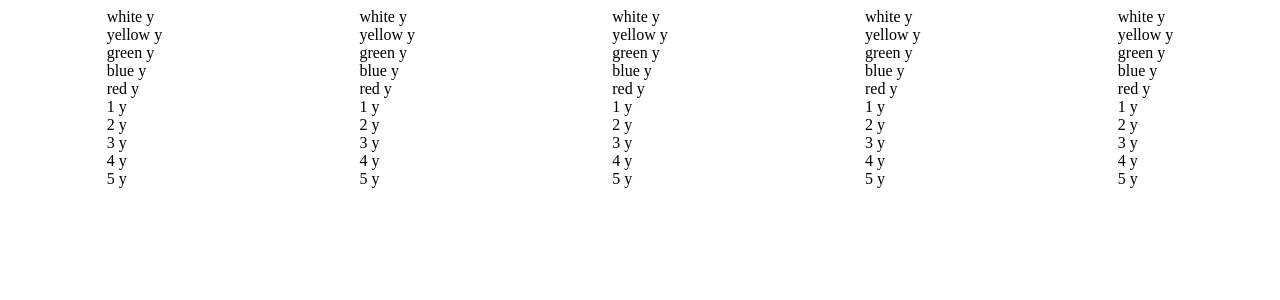
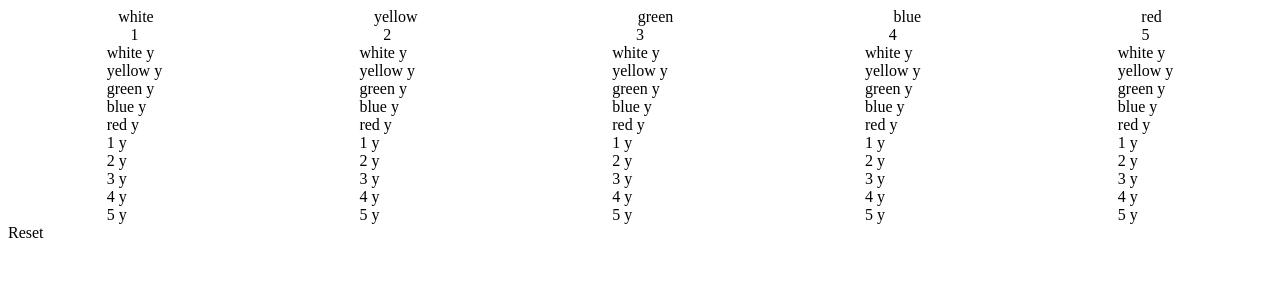
Before and after one commit to mlsteele/hanabihand, a React app: page / in a window 1280 px wide. Shown: the top 300 px of the page. Built offline with nearby package versions, Linux system fonts and the light colour scheme; the HTML template or start-up script is replaced by a standard one.

Commit message:
progress

```diff
--- a/src/client/actions.ts
+++ b/src/client/actions.ts
@@ -1,3 +1,5 @@
+import {CardFeature} from './common'
+
 export const tapCard = (i: number): {
     type: "tapCard"
     i: number,
@@ -6,10 +8,18 @@ export const tapCard = (i: number): {
     i,
 })
 
-export const noOp = (i: number): {
-    type: "noOp",
+export const tapHint = (feature: CardFeature): {
+    type: "tapHint"
+    feature: CardFeature,
 } => ({
-    type: "noOp",
+    type: "tapHint",
+    feature,
 })
 
-export type Action = ReturnType<typeof tapCard> | ReturnType<typeof noOp>
+export const reset = (): {
+    type: "reset"
+} => ({
+    type: "reset",
+})
+
+export type Action = ReturnType<typeof tapCard> | ReturnType<typeof tapHint> | ReturnType<typeof reset>
--- a/src/client/app.tsx
+++ b/src/client/app.tsx
@@ -1,13 +1,31 @@
 import * as React from 'react';
+import { allColors, allNumbers } from './common';
 import Card from './card';
+import Hint from './hint';
+import Reset from './reset';
 
 export default class App extends React.Component {
     render() {
+        const colorFeatures = allColors.map((c) => {
+            return <Hint key={c} feature={c}/>
+        })
+        const numberFeatures = allNumbers.map((n) => {
+            return <Hint key={n} feature={n}/>
+        })
         const cards = [0, 1, 2, 3, 4].map((i) => {
             return <Card key={i} i={i}/>
         })
-        return <div style={{display: 'flex', flexDirection: 'row', justifyContent: 'space-around'}}>
-            {cards}
+        return <div>
+            <div style={{display: 'flex', flexDirection: 'row', justifyContent: 'space-around'}}>
+                {colorFeatures}
+            </div>
+            <div style={{display: 'flex', flexDirection: 'row', justifyContent: 'space-around'}}>
+                {numberFeatures}
+            </div>
+            <div style={{display: 'flex', flexDirection: 'row', justifyContent: 'space-around'}}>
+                {cards}
+            </div>
+            <Reset/>
         </div>
     }
 }
--- a/src/client/common.ts
+++ b/src/client/common.ts
@@ -5,3 +5,5 @@ export var allColors: CardColor[] = ["white", "yellow", "green", "blue", "red"]
 export type CardNumber = 1 | 2 | 3 | 4 | 5
 
 export var allNumbers: CardNumber[] = [1, 2, 3, 4, 5]
+
+export type CardFeature = CardColor | CardNumber
--- /dev/null
+++ b/src/client/hint.tsx
@@ -0,0 +1,46 @@
+import * as React from 'react';
+import { connect } from 'react-redux'
+import {CardFeature} from './common'
+import {State} from './model'
+import * as actions from './actions'
+
+type StateProps = {
+    selected: boolean,
+    feature: CardFeature
+}
+
+type DispatchProps = {
+    onTap: () => void
+}
+
+type Props = StateProps & DispatchProps
+
+export class Hint extends React.Component<Props> {
+    render() {
+        let backgroundColor;
+        if (this.props.selected) {
+            backgroundColor = 'green'
+        }
+        return <div onClick={this.props.onTap} style={{backgroundColor}}>
+            {this.props.feature}
+        </div>
+    }
+}
+
+export default connect<StateProps, DispatchProps, {
+    feature: CardFeature
+}>(
+    (state: State, ownProps) => {
+        return {
+            selected: state.hints[ownProps.feature],
+            feature: ownProps.feature,
+        }
+    },
+    (dispatch, ownProps) => {
+        return {
+            onTap: () => {
+                dispatch(actions.tapHint(ownProps.feature))
+            }
+        }
+    }
+)(Hint)
--- a/src/client/model.ts
+++ b/src/client/model.ts
@@ -1,4 +1,4 @@
-import {CardColor, CardNumber, allColors} from './common'
+import {CardColor, CardNumber, allColors, CardFeature} from './common'
 
 export interface Card {
     selected: boolean,
@@ -8,6 +8,7 @@ export interface Card {
 
 export type State = {
     cards: Card[]
+    hints: {[q in CardFeature]: boolean}
 }
 
 export const defaultState: State = {
@@ -29,5 +30,17 @@ export const defaultState: State = {
                 5: true,
             },
         }
-    })
+    }),
+    hints: {
+        "white": false,
+        "yellow": false,
+        "green": false,
+        "blue": false,
+        "red": false,
+        1: false,
+        2: false,
+        3: false,
+        4: false,
+        5: false,
+    },
 }
--- a/src/client/reducers.ts
+++ b/src/client/reducers.ts
@@ -12,6 +12,10 @@ const reducer: Reducer<State, Action> = (state, action) => {
     switch (action.type) {
         case "tapCard":
             return {...state, cards: pluckaroo(state.cards, action.i, (x) => ({...x, selected: !x.selected}))}
+        case "tapHint":
+            return {...state, hints: {...state.hints, [action.feature]: !state.hints[action.feature]}}
+        case "reset":
+            return defaultState
         default:
             if (state === undefined) {
                 return defaultState
--- /dev/null
+++ b/src/client/reset.tsx
@@ -0,0 +1,26 @@
+import * as React from 'react';
+import { connect } from 'react-redux'
+import * as actions from './actions'
+
+type Props = {
+    onTap: () => void
+}
+
+class Reset extends React.Component<Props> {
+    render() {
+        return <div onClick={this.props.onTap} >
+            Reset
+        </div>
+    }
+}
+
+export default connect<{}, {onTap: () => void}, {}>(
+    () => ({}),
+    (dispatch) => {
+        return {
+            onTap: () => {
+                dispatch(actions.reset())
+            }
+        }
+    }
+)(Reset)
```
